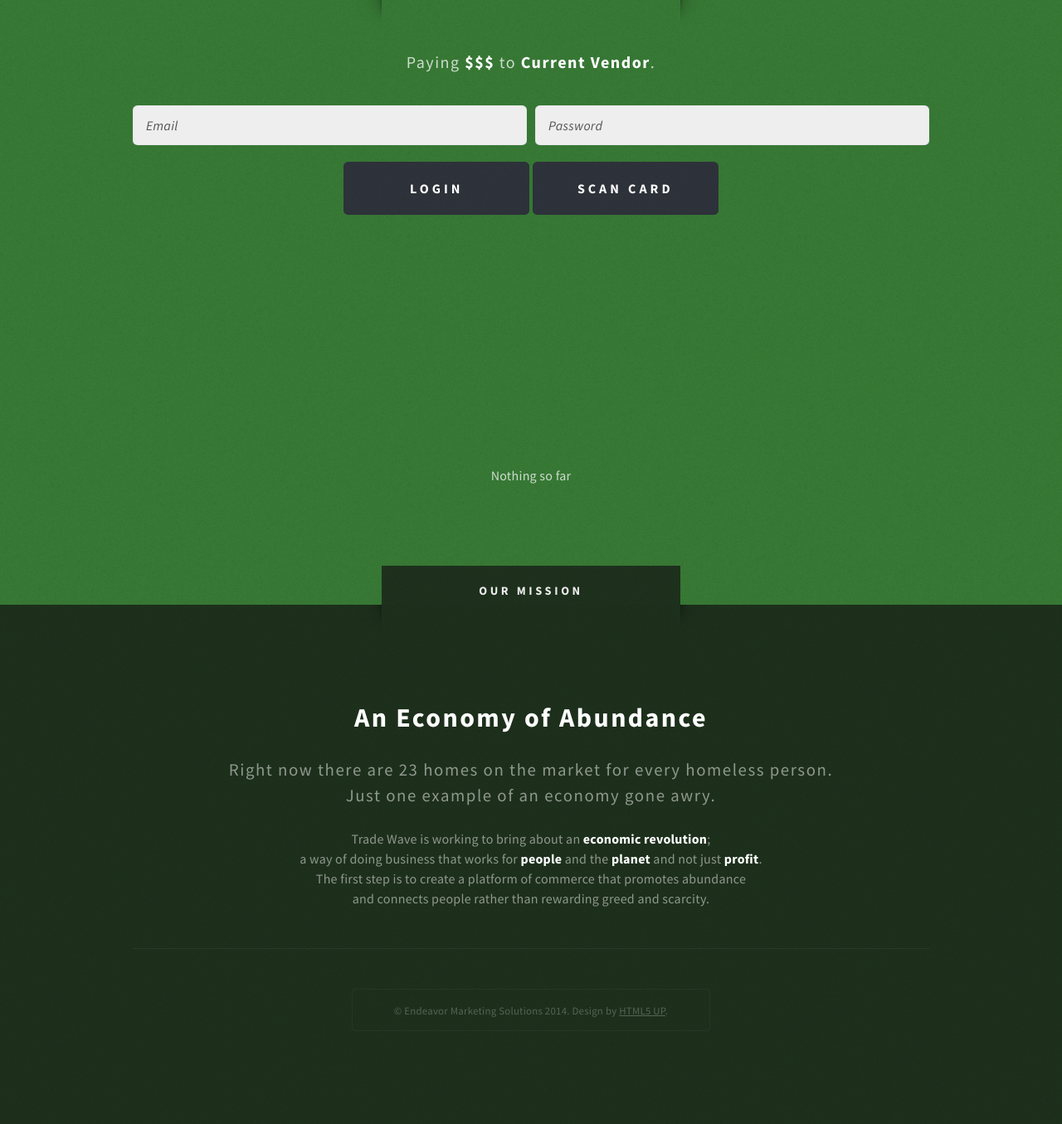
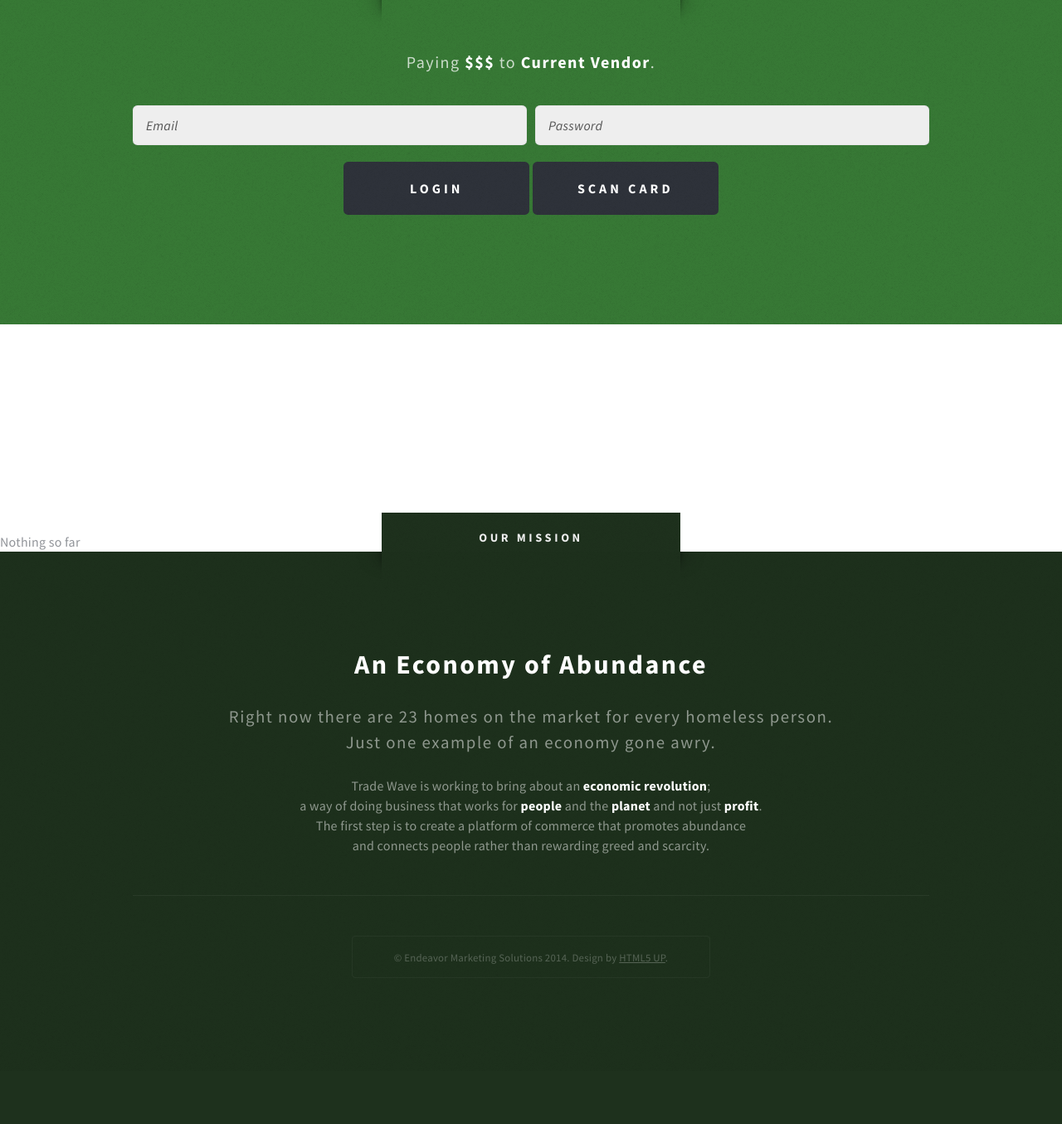
Before and after one commit to permalife/tradewave, a Django app: page //vendor-cust-login/ in a window 1280 px wide. Shown: the part 401-1756 px from the top of the page at 83% size. After the commit the page ends 1563 px from the top, so only its background shows below. Run offline with Django 3.2, Linux system fonts and the light colour scheme; parts of the project's set-up code (start-up, migrations or seed data) failed here and were passed over.

Commit message:
Revert "Style Changes"
This reverts commit 8026589beedcb44e5384a7e4600351942bf22691.

```diff
--- a/tradewave/templates/tradewave/vendor-cust-login.html
+++ b/tradewave/templates/tradewave/vendor-cust-login.html
@@ -63,14 +63,7 @@
 								</div>
 							</form>
 							<!-- /Login Form -->
-						<!-- QR Code Reader -->
-						<div class="row">
-							<div class="12u">
-								<div id="reader" style="width:300px;height:250px;margin:auto;">
-								</div>
-								<p><span id="read" class="center">Nothing so far</span></p>
-							</div>
-						</div>
+
 
 						</section>
 
@@ -78,6 +71,10 @@
 				</div>
 			</div>
 		</div>
+ <div id="reader" style="width:300px;height:250px">
+ </div>
+<span id="read" class="center">Nothing so far</span>
+
 		<!-- Footer Wrapper -->
 			<div id="footer-wrapper" class="wrapper">
 				<div class="title">Our Mission</div>
```
